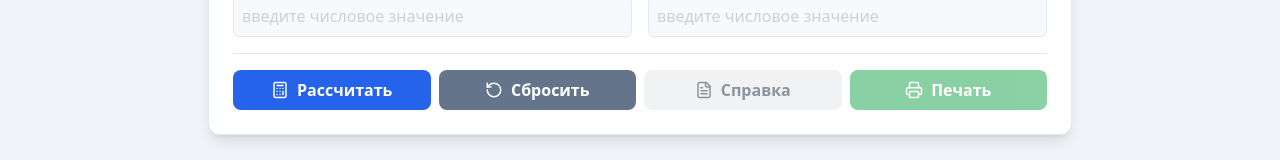
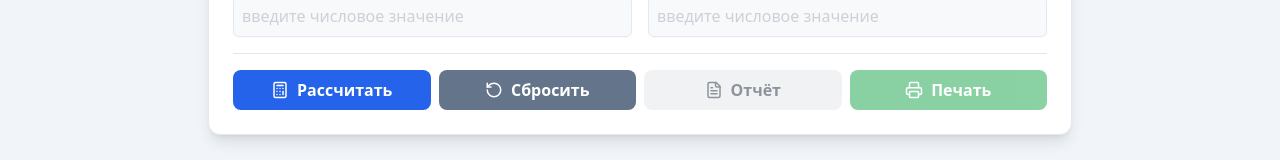
Before and after one commit to KalkulatorRK/KalkulatorRK2, a React (Vite) app: page /#/parameters in a window 1280 px wide. Shown: the part 566-726 px from the top of the page. Built offline with nearby package versions, Linux system fonts and the light colour scheme.

Commit message:
справка на отчёт

```diff
--- a/pages/ParametersCalculatorPage.tsx
+++ b/pages/ParametersCalculatorPage.tsx
@@ -623,7 +623,7 @@ const ParametersCalculatorPage = () => {
                 <div className="flex flex-wrap gap-2 pt-4 mt-4 border-t border-slate-200 dark:border-slate-700">
                     <button onClick={calculate} className="flex-1 bg-blue-600 text-white font-bold py-2 px-4 rounded-lg hover:bg-blue-700 transition flex items-center justify-center gap-2"><Calculator size={18} />Рассчитать</button>
                     <button onClick={resetForm} className="flex-1 bg-slate-500 text-white font-bold py-2 px-4 rounded-lg hover:bg-slate-600 transition flex items-center justify-center gap-2"><RotateCcw size={18} />Сбросить</button>
-                    <button onClick={() => setHelpVisible(true)} disabled={!calculationLog} className="flex-1 bg-gray-200 dark:bg-slate-700 text-slate-800 dark:text-slate-200 font-bold py-2 px-4 rounded-lg transition flex items-center justify-center gap-2 disabled:opacity-50 disabled:cursor-not-allowed"><FileText size={18} />Справка</button>
+                    <button onClick={() => setHelpVisible(true)} disabled={!calculationLog} className="flex-1 bg-gray-200 dark:bg-slate-700 text-slate-800 dark:text-slate-200 font-bold py-2 px-4 rounded-lg transition flex items-center justify-center gap-2 disabled:opacity-50 disabled:cursor-not-allowed"><FileText size={18} />Отчёт</button>
                     <button onClick={handlePrint} disabled={!results} className="flex-1 bg-green-600 text-white font-bold py-2 px-4 rounded-lg transition flex items-center justify-center gap-2 disabled:opacity-50 disabled:cursor-not-allowed"><Printer size={18} />Печать</button>
                 </div>
             </div>
```
